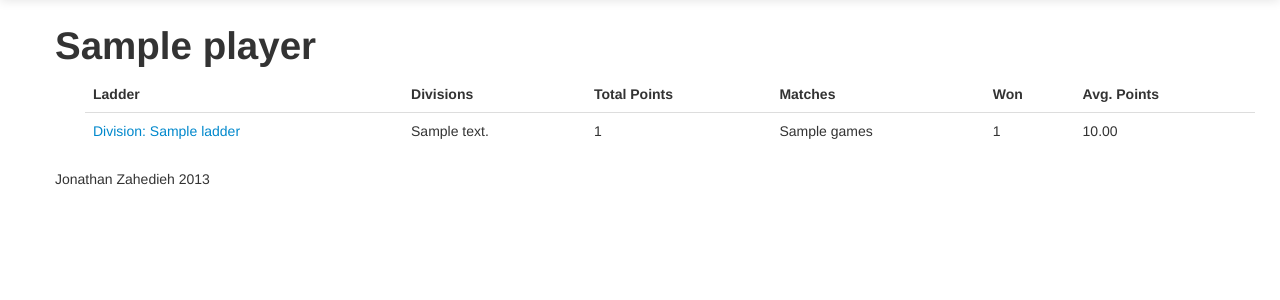
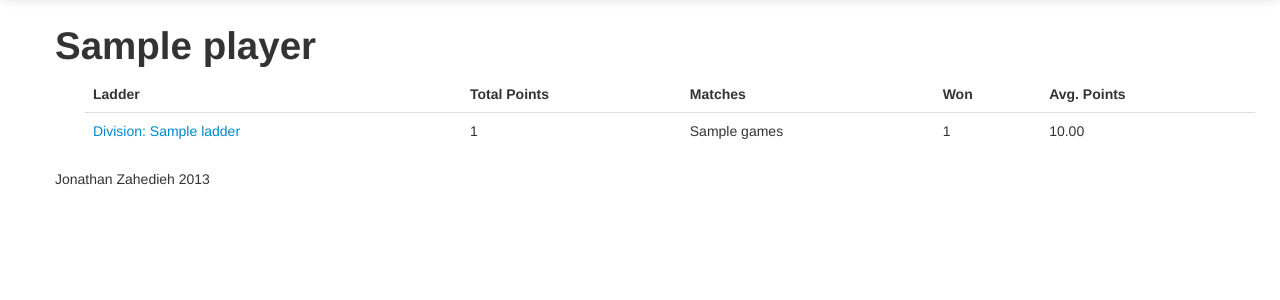
Before and after one commit to jzahedieh/django-tennis-ladder, a Django app: template ladder/templates/ladder/player/history.html in a window 1280 px wide. Shown: the part 44-344 px from the top of the page. Run offline with Django 3.2, Linux system fonts and the light colour scheme; the template is opened without the code that fills it: most values are stand-ins (such as "Sample title", 1, 10 or a date in 2020); some libraries are stand-ins or nearby versions.

Commit message:
Remove division field from player history

```diff
--- a/ladder/templates/ladder/player/history.html
+++ b/ladder/templates/ladder/player/history.html
@@ -7,7 +7,6 @@
             <thead>
             <tr>
                 <th>Ladder</th>
-                <th>Divisions</th>
                 <th>Total Points</th>
                 <th>Matches</th>
                 <th>Won</th>
@@ -19,7 +18,6 @@
             {% for league in league_set %}
                 <tr>
                     <td><a href="{% url 'ladder:ladder' league.ladder.season.start_date|date:"Y" league.ladder.season.season_round league.ladder.division %}"> Division:  {{ league.ladder }} </a></td>
-                    <td>{{ league.ladder.division }}</td>
                     <td>{{ league.player_stats.total_points|floatformat:"0" }}</td>
                     <td>{{ league.player_stats.games }}</td>
                     <td>{{ league.player_stats.won_count }}</td>
```
